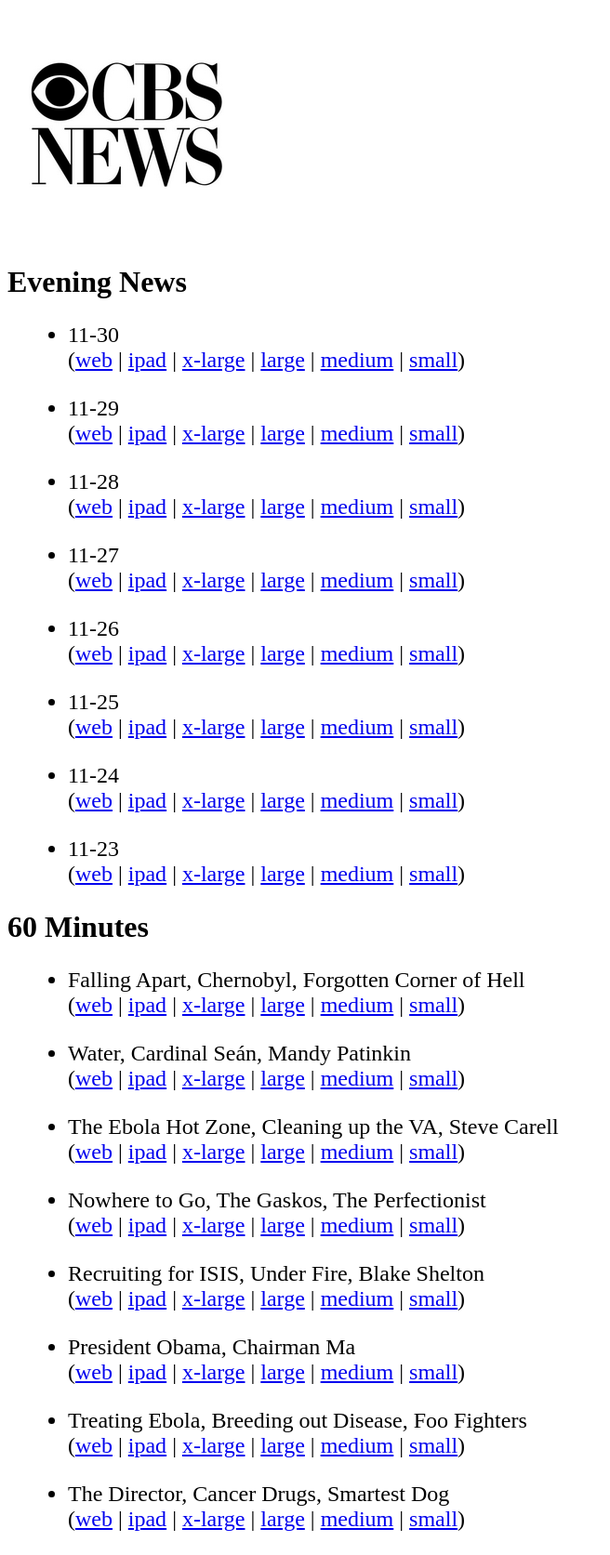
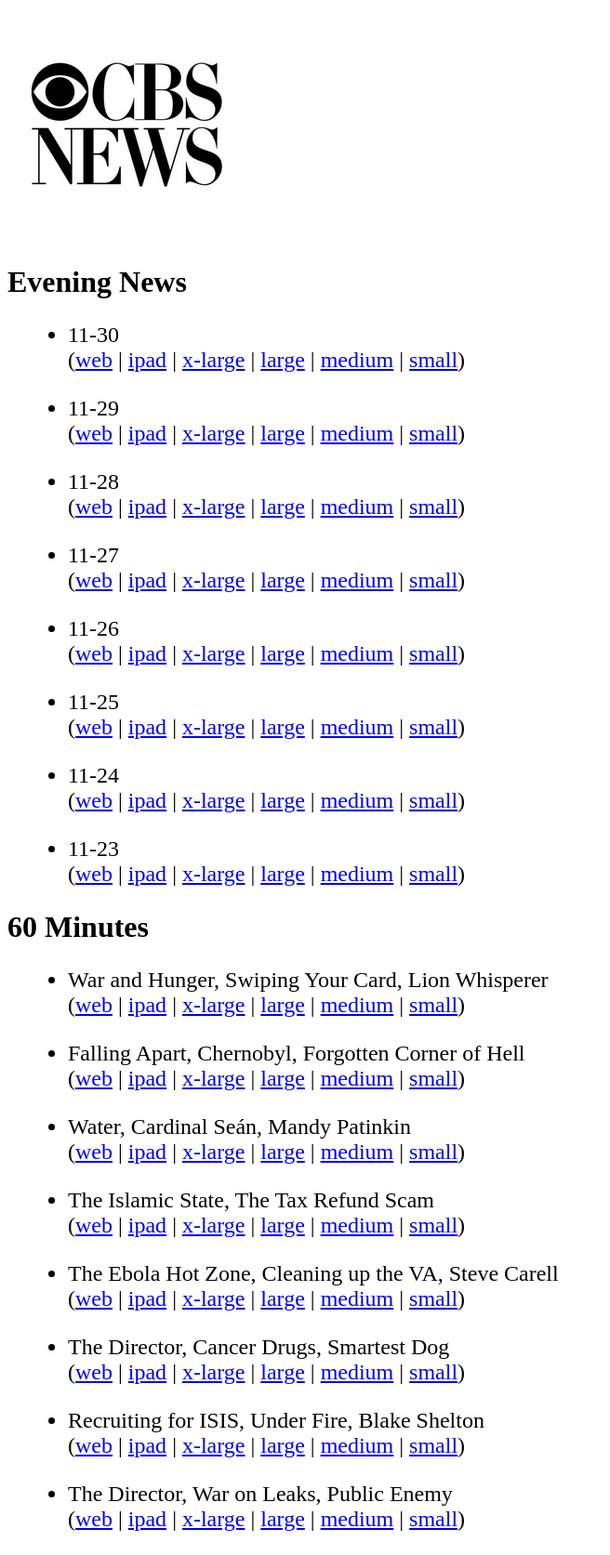
Before and after one commit to jkutner/cbsfeed, a Jekyll site: the page built from index.html, in a window 1280 px wide. Shown: the whole page at 93% size, without its empty margins (0-656 px from the left). Built offline with Jekyll 4.4.1, drawn with Linux system fonts in a browser that asks for light colours; nearby versions of some CDN libraries; some of the changed lines change nothing that is shown.

Commit message:
Updating with latest episdoes

```diff
--- a/_data/sixtymin.yml
+++ b/_data/sixtymin.yml
@@ -1,4 +1,13 @@
 ---
+- title: War and Hunger, Swiping Your Card, Lion Whisperer
+  links:
+    orig: /videos/war-and-hunger-swiping-your-card-lion-whisperer/
+    ipad: ipad-streaming.cbsnews.com/media/mpx/2014/11/29/365134915521/60_FULL_113014_314516_tablet.m3u8
+    mp4_240: media\/2014\/11\/29\/365134915521\/60_FULL_113014_314250_240.mp4
+    mp4_740: media\/2014\/11\/29\/365134915521\/60_FULL_113014_314250_740.mp4
+    mp4_796: media\/2014\/11\/29\/365134915521\/60_FULL_113014_314250_796.mp4
+    mp4_1296: media\/2014\/11\/29\/365134915521\/60_FULL_113014_314250_1296.mp4
+  date: War and Hunger, Swiping Your Card, Lion Whisperer
 - title: Falling Apart, Chernobyl, Forgotten Corner of Hell
   links:
     orig: /videos/falling-apart-chernobyl-forgotten-corner-of-hell/
@@ -17,6 +26,15 @@
     mp4_796: media\/2014\/11\/17\/359532099703\/60_FULL_111614_309524_796.mp4
     mp4_1296: media\/2014\/11\/17\/359532099703\/60_FULL_111614_309524_1296.mp4
   date: Water, Cardinal Se&aacute;n, Mandy Patinkin
+- title: The Islamic State, The Tax Refund Scam
+  links:
+    orig: /videos/the-islamic-state-the-tax-refund-scam/
+    ipad: ipad-streaming.cbsnews.com/media/mpx/2014/09/22/331852867935/60_FULL_092114_280298_500/60_FULL_092114_280298_500.m3u8
+    mp4_240: media\/2014\/09\/22\/331852867935\/60_FULL_092114_280289_240.mp4
+    mp4_740: media\/2014\/09\/22\/331852867935\/60_FULL_092114_280289_740.mp4
+    mp4_796: media\/2014\/09\/22\/331852867935\/60_FULL_092114_280289_796.mp4
+    mp4_1296: media\/2014\/09\/22\/331852867935\/60_FULL_092114_280289_1296.mp4
+  date: The Islamic State, The Tax Refund Scam
 - title: The Ebola Hot Zone, Cleaning up the VA, Steve Carell
   links:
     orig: /videos/the-ebola-hot-zone-cleaning-up-the-va-steve-carell/
@@ -26,15 +44,15 @@
     mp4_796: media\/2014\/11\/10\/355843139997\/60_FULL_110914_306401_796.mp4
     mp4_1296: media\/2014\/11\/10\/355843139997\/60_FULL_110914_306401_1296.mp4
   date: The Ebola Hot Zone, Cleaning up the VA, Steve Carell
-- title: Nowhere to Go, The Gaskos, The Perfectionist
+- title: The Director, Cancer Drugs, Smartest Dog
   links:
-    orig: /videos/nowhere-to-go-the-gaskos-the-perfectionist/
-    ipad: ipad-streaming.cbsnews.com/media/mpx/2014/09/14/329095235560/60_FULL_091414_277320_500/60_FULL_091414_277320_500.m3u8
-    mp4_240: media\/2014\/09\/14\/329095235560\/60_FULL_091414_277176_240.mp4
-    mp4_740: media\/2014\/09\/14\/329095235560\/60_FULL_091414_277176_740.mp4
-    mp4_796: media\/2014\/09\/14\/329095235560\/60_FULL_091414_277176_796.mp4
-    mp4_1296: media\/2014\/09\/14\/329095235560\/60_FULL_091414_277176_1296.mp4
-  date: Nowhere to Go, The Gaskos, The Perfectionist
+    orig: /videos/the-director-cancer-drugs-smartest-dog/
+    ipad: ipad-streaming.cbsnews.com/media/mpx/2014/10/05/338079299674/60_FULL_100514_287241_tablet.m3u8
+    mp4_240: media\/2014\/10\/05\/338079299674\/60_FULL_100514_287079_240.mp4
+    mp4_740: media\/2014\/10\/05\/338079299674\/60_FULL_100514_287079_740.mp4
+    mp4_796: media\/2014\/10\/05\/338079299674\/60_FULL_100514_287079_796.mp4
+    mp4_1296: media\/2014\/10\/05\/338079299674\/60_FULL_100514_287079_1296.mp4
+  date: The Director, Cancer Drugs, Smartest Dog
 - title: Recruiting for ISIS, Under Fire, Blake Shelton
   links:
     orig: /videos/recruiting-for-isis-under-fire-blake-shelton/
@@ -44,30 +62,12 @@
     mp4_796: media\/2014\/11\/02\/351035459816\/60_FULL_110214_303303_796.mp4
     mp4_1296: media\/2014\/11\/02\/351035459816\/60_FULL_110214_303303_1296.mp4
   date: Recruiting for ISIS, Under Fire, Blake Shelton
-- title: President Obama, Chairman Ma
+- title: The Director, War on Leaks, Public Enemy
   links:
-    orig: /videos/president-obama-chairman-ma/
-    ipad: ipad-streaming.cbsnews.com/media/mpx/2014/09/29/334715459590/60_FULL_092814_285651_500/60_FULL_092814_285651_500.m3u8
-    mp4_240: media\/2014\/09\/29\/334715459590\/60_FULL_092814_283238_240.mp4
-    mp4_740: media\/2014\/09\/29\/334715459590\/60_FULL_092814_283238_740.mp4
-    mp4_796: media\/2014\/09\/29\/334715459590\/60_FULL_092814_283238_796.mp4
-    mp4_1296: media\/2014\/09\/29\/334715459590\/60_FULL_092814_283238_1296.mp4
-  date: President Obama, Chairman Ma
-- title: Treating Ebola, Breeding out Disease, Foo Fighters
-  links:
-    orig: /videos/treating-ebola-breeding-out-disease-foo-fighters/
-    ipad: ipad-streaming.cbsnews.com/media/mpx/2014/10/26/348153923933/60_FULL_102614_301025_500/60_FULL_102614_301025_500.m3u8
-    mp4_240: media\/2014\/10\/26\/348153923933\/60_FULL_102614_300962_240.mp4
-    mp4_740: media\/2014\/10\/26\/348153923933\/60_FULL_102614_300962_740.mp4
-    mp4_796: media\/2014\/10\/26\/348153923933\/60_FULL_102614_300962_796.mp4
-    mp4_1296: media\/2014\/10\/26\/348153923933\/60_FULL_102614_300962_1296.mp4
-  date: Treating Ebola, Breeding out Disease, Foo Fighters
-- title: The Director, Cancer Drugs, Smartest Dog
-  links:
-    orig: /videos/the-director-cancer-drugs-smartest-dog/
-    ipad: ipad-streaming.cbsnews.com/media/mpx/2014/10/05/338079299674/60_FULL_100514_287241_tablet.m3u8
-    mp4_240: media\/2014\/10\/05\/338079299674\/60_FULL_100514_287079_240.mp4
-    mp4_740: media\/2014\/10\/05\/338079299674\/60_FULL_100514_287079_740.mp4
-    mp4_796: media\/2014\/10\/05\/338079299674\/60_FULL_100514_287079_796.mp4
-    mp4_1296: media\/2014\/10\/05\/338079299674\/60_FULL_100514_287079_1296.mp4
-  date: The Director, Cancer Drugs, Smartest Dog
+    orig: /videos/the-director-war-on-leaks-public-enemy/
+    ipad: ipad-streaming.cbsnews.com/media/mpx/2014/10/12/340999747517/60_FULL_101214_291355_500/60_FULL_101214_291355_500.m3u8
+    mp4_240: media\/2014\/10\/12\/340999747517\/60_FULL_101214_291137_240.mp4
+    mp4_740: media\/2014\/10\/12\/340999747517\/60_FULL_101214_291137_740.mp4
+    mp4_796: media\/2014\/10\/12\/340999747517\/60_FULL_101214_291137_796.mp4
+    mp4_1296: media\/2014\/10\/12\/340999747517\/60_FULL_101214_291137_1296.mp4
+  date: The Director, War on Leaks, Public Enemy
```
